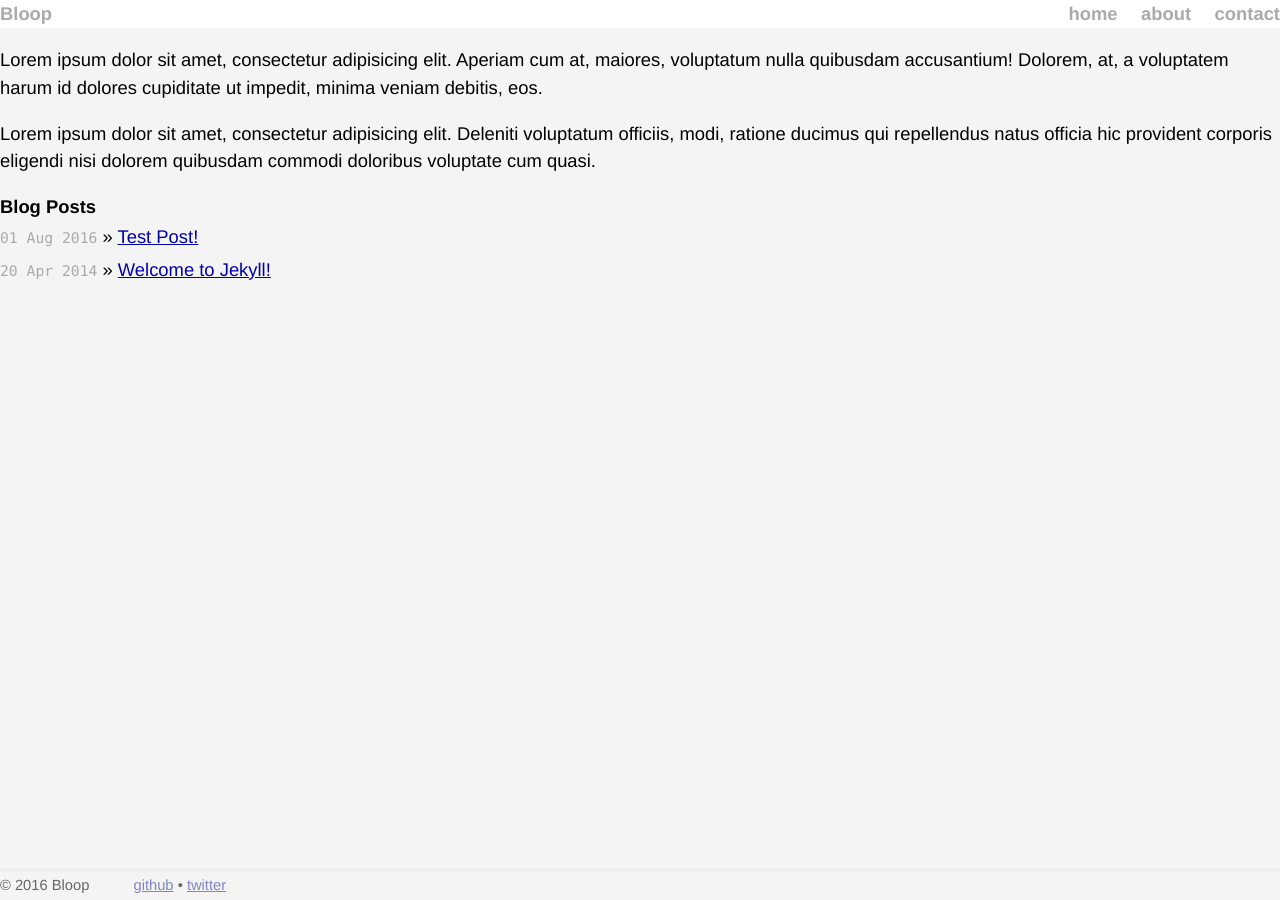
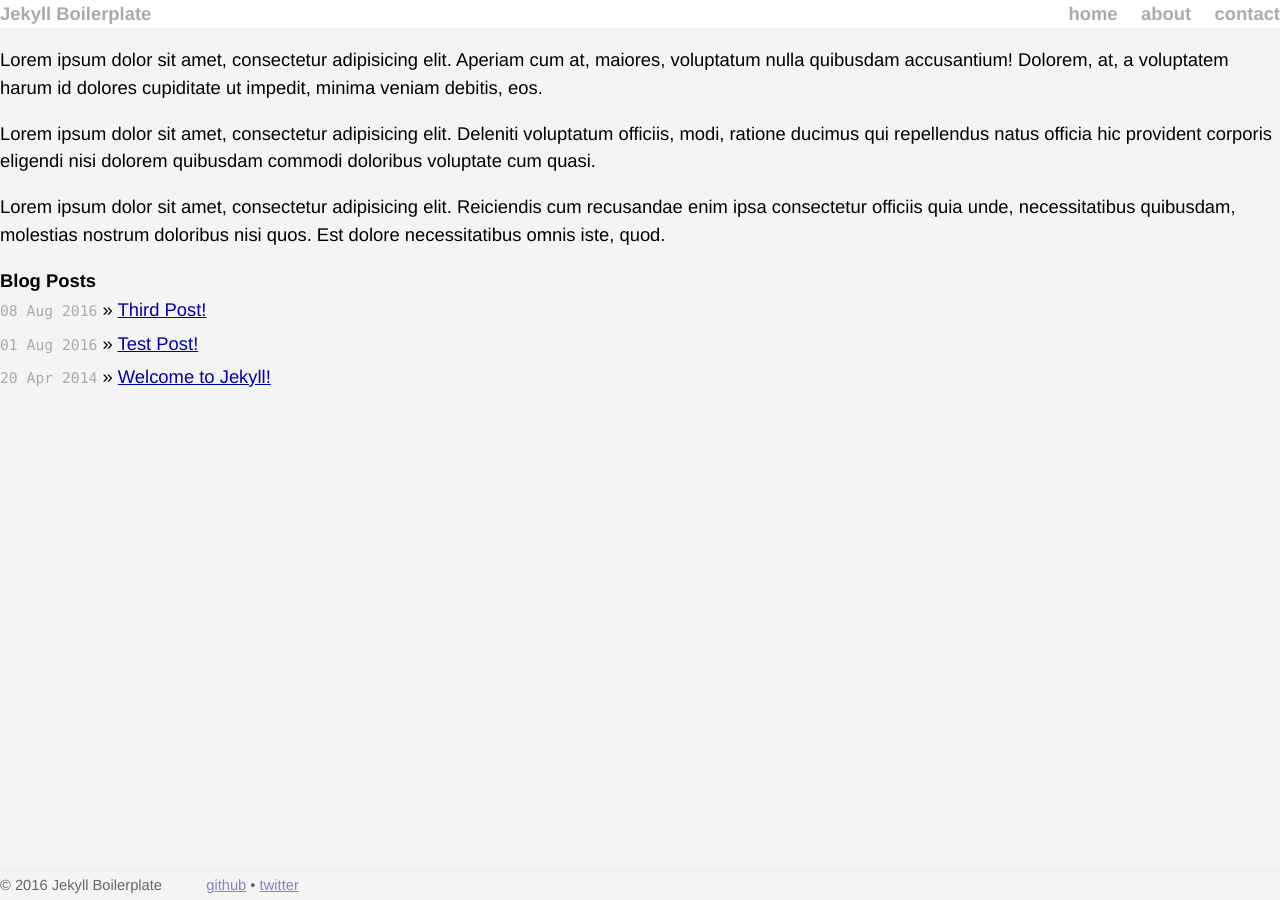
Before and after one commit to blueherondigital/blueherondigital.github.io, a Jekyll site: the page built from index.html, in a window 1280 px wide. Built offline with Jekyll 4.4.1, drawn with Linux system fonts in a browser that asks for light colours; Markdown is read by kramdown in place of the engine named in the settings.

Commit message:
Updated yaml, added test post

```diff
--- a/_config.yml
+++ b/_config.yml
@@ -1,4 +1,4 @@
-name: Bloop
-markdown: redcarpet
-highlighter: pygments # or rouge or null
+name: Jekyll Boilerplate
+markdown: kramdown
+highlighter: rouge # or pygments or null
 exclude: ["node_modules", "gulpfile.js", "package.json"]
--- a/index.html
+++ b/index.html
@@ -5,9 +5,11 @@ title: Site Title
 
 <div id="home">
 
-<p>Lorem ipsum dolor sit amet, consectetur adipisicing elit. Aperiam cum at, maiores, voluptatum nulla quibusdam accusantium! Dolorem, at, a voluptatem harum id dolores cupiditate ut impedit, minima veniam debitis, eos.</p>
+	<p>Lorem ipsum dolor sit amet, consectetur adipisicing elit. Aperiam cum at, maiores, voluptatum nulla quibusdam accusantium! Dolorem, at, a voluptatem harum id dolores cupiditate ut impedit, minima veniam debitis, eos.</p>
 
-<p>Lorem ipsum dolor sit amet, consectetur adipisicing elit. Deleniti voluptatum officiis, modi, ratione ducimus qui repellendus natus officia hic provident corporis eligendi nisi dolorem quibusdam commodi doloribus voluptate cum quasi.</p>
+	<p>Lorem ipsum dolor sit amet, consectetur adipisicing elit. Deleniti voluptatum officiis, modi, ratione ducimus qui repellendus natus officia hic provident corporis eligendi nisi dolorem quibusdam commodi doloribus voluptate cum quasi.</p>
+
+	<p>Lorem ipsum dolor sit amet, consectetur adipisicing elit. Reiciendis cum recusandae enim ipsa consectetur officiis quia unde, necessitatibus quibusdam, molestias nostrum doloribus nisi quos. Est dolore necessitatibus omnis iste, quod.</p>
 
   <h1>Blog Posts</h1>
   <ul class="posts">
```
Also changed, not shown: _posts/2016-08-01-third-post.markdown (added, +12 -0 lines), gulpfile.js (+9 -20 lines), package.json (+7 -10 lines), README.md.
